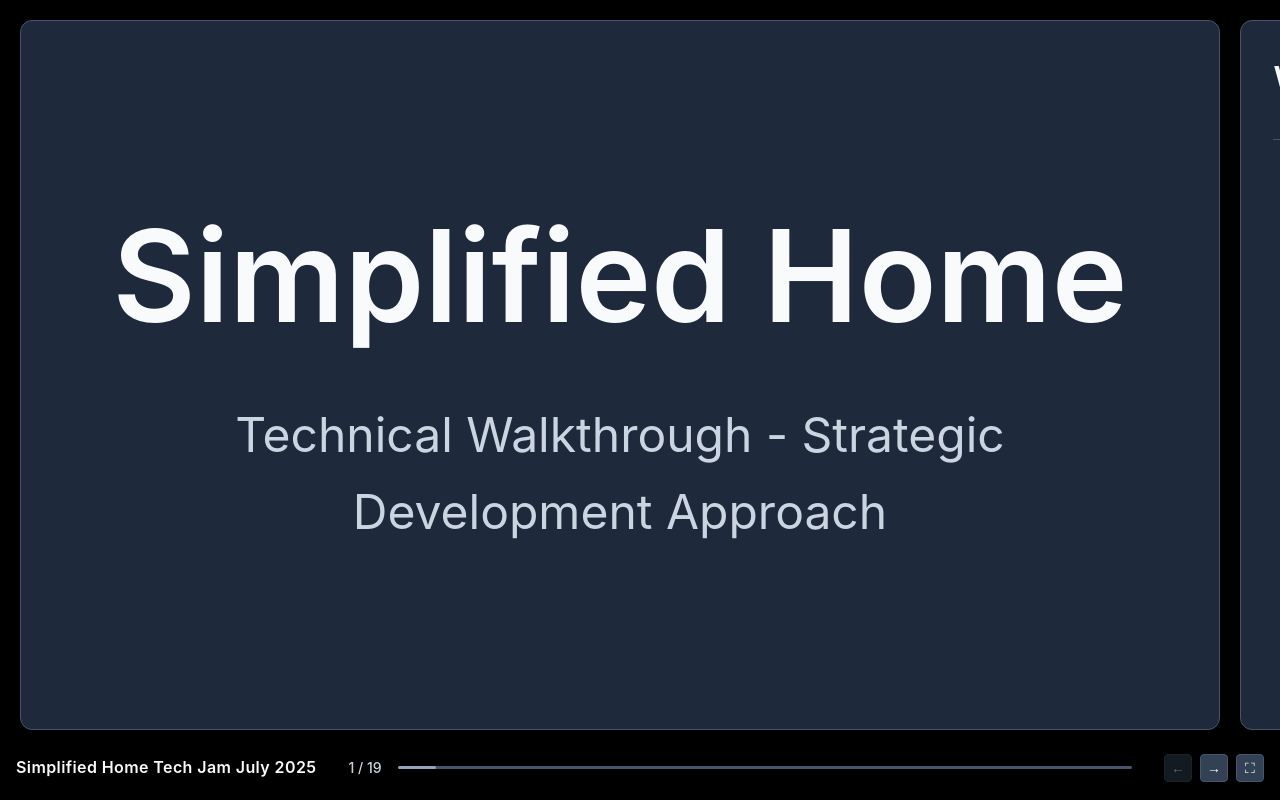
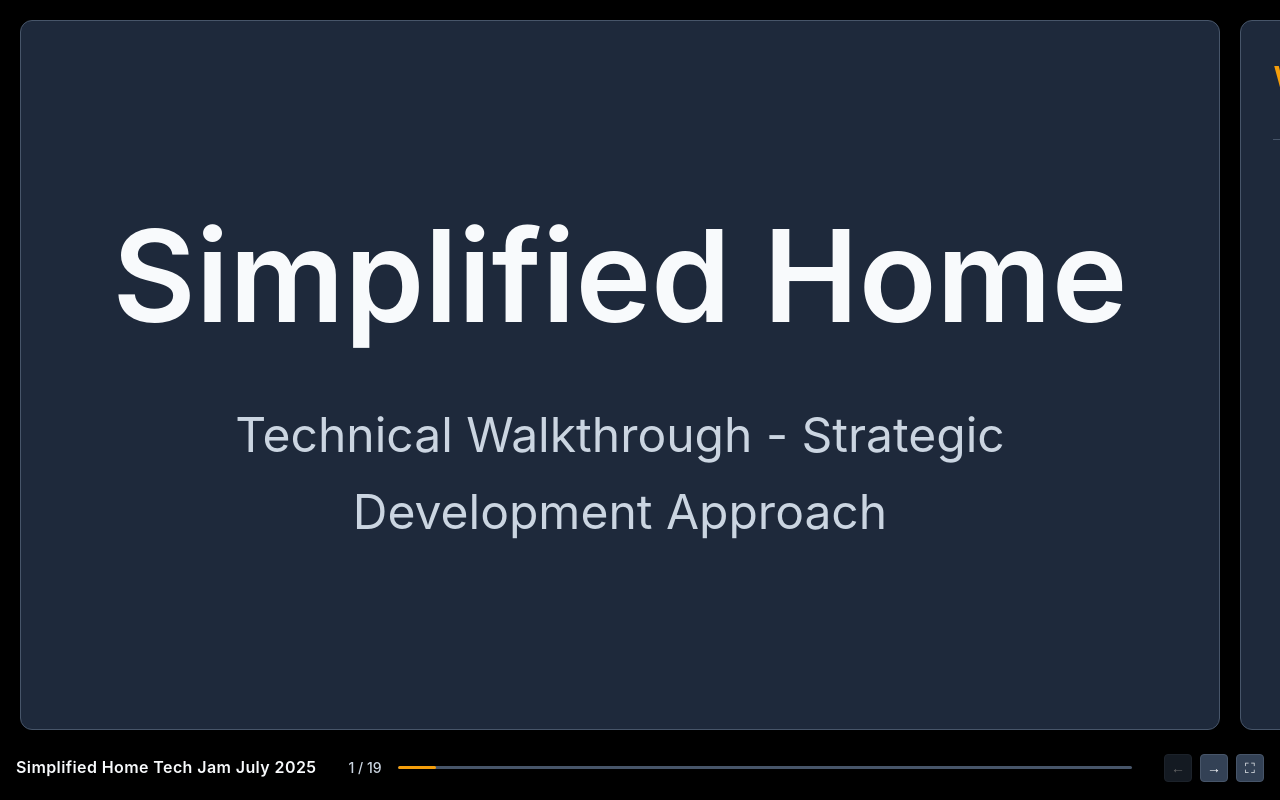
Before and after one commit to rmendiola-hh/tech-jam-presentation, a React (Vite) app: page / in a window 1280 px wide. Built offline with nearby package versions, Linux system fonts and the light colour scheme.

Commit message:
update presentation

```diff
--- a/src/components/Presentation.css
+++ b/src/components/Presentation.css
@@ -84,7 +84,7 @@
 .bullets-slide .slide-title {
   font-size: 1.5em; /* 3rem relative to 2rem base = 1.5em */
   margin-bottom: 1em;
-  color: var(--color-text-primary);
+  color: var(--color-slide-title);
   border-bottom: 1px solid var(--color-border);
   padding-bottom: 0.5em;
   font-weight: 400;
@@ -112,7 +112,7 @@
 
 .slide-bullet::before {
   content: '•';
-  color: var(--color-text-secondary);
+  color: var(--color-bullet-point);
   font-size: 1.2em;
   position: absolute;
   left: 0;
@@ -159,10 +159,11 @@
 }
 
 .code-slide .slide-title {
-  font-size: 1.25em; /* 2.5rem relative to 2rem base = 1.25em */
-  color: var(--color-text-primary);
+  font-size: 1.5em; /* 3rem relative to 2rem base = 1.5em */
+  margin-bottom: 0.5em;
+  color: var(--color-slide-title);
   border-bottom: 1px solid var(--color-border);
-  padding-bottom: 0.375em;
+  padding-bottom: 0.5em;
   flex-shrink: 0;
   font-weight: 400;
 }
@@ -232,7 +233,7 @@
 
 .progress-bar {
   height: 100%;
-  background-color: var(--color-slate-400);
+  background-color: var(--color-progress);
   border-radius: 1.5px;
   transition: width 0.3s ease;
 }
--- a/src/data/slides.ts
+++ b/src/data/slides.ts
@@ -256,11 +256,12 @@ export const createHomeLayout = (
     type: 'bullets',
     title: 'Storybook for Presentational Components',
     bullets: [
-      'Leverage React Native web capabilities for component development',
-      'No need for simulators - see work instantly on web',
-      'PMs and designers can review UI before nightly builds',
-      'Living documentation of available components',
-      'Automatic deployment via GitHub Actions'
+      'Leverage React Native web capabilities - Cross-platform component development',
+      'No need for simulators - See work instantly on web without installation overhead',
+      'PMs and designers can review UI before nightly builds - Faster feedback loop during development',
+      'Living documentation of available components - Non-technical team members can explore components',
+      'Automatic deployment via GitHub Actions - Safe Storybook builds without affecting Phoenix production',
+      'DEMO'
     ]
   },
   {
@@ -281,16 +282,20 @@ export const createHomeLayout = (
     title: 'Home Cards Package Exports',
     language: 'typescript',
     code: `// packages/home-cards/src/index.ts
+export { ActionButton } from "./components/ActionButton";
 export { EtSessionCard } from "./components/EtSessionCard";
-export type { EtSessionCardProps } from "./components/EtSessionCard";
+export { GoalProgressTrackerItem } from "./components/GoalProgressTrackerItem";
+export { GoalStreakCounter } from "./components/GoalStreakCounter";
+export { IncentivesCard } from "./components/IncentivesCard";
+export { MidTermActivityGoalCard } from "./components/MidTermActivityGoalCard";
 export { PlaylistErrorCard } from "./components/PlaylistErrorCard";
-export type { PlaylistErrorCardProps } from "./components/PlaylistErrorCard";
+export { ProgressCircle } from "./components/ProgressCircle";
+export { ProgressTracker } from "./components/ProgressTracker";
+export { ProgressTrackerCard } from "./components/ProgressTrackerCard";
+export { QuickStartMenu } from "./components/QuickStartMenu";
+export { SimpleProgressTrackerItem } from "./components/SimpleProgressTrackerItem";
+export { TodayCard } from "./components/TodayCard";
 export { WeeklyGoalCard } from "./components/WeeklyGoalCard";
-export type { WeeklyGoalCardProps } from "./components/WeeklyGoalCard";
-export { ProgressTracker } from "./components/ProgressTracker";
-export type { ProgressTrackerProps } from "./components/ProgressTracker";
-export { IncentivesCard } from "./components/IncentivesCard";
-export type { IncentivesCardProps } from "./components/IncentivesCard";
 
 // This separation allows the Home Cards package to focus
 // purely on presentation while Phoenix handles all the
--- a/src/index.css
+++ b/src/index.css
@@ -32,8 +32,14 @@
   --color-text-secondary: var(--color-slate-300);
   --color-text-muted: var(--color-slate-400);
 
-  --color-accent: var(--color-blue-500);
-  --color-accent-hover: var(--color-blue-400);
+  --color-accent: var(--color-amber-500);
+  --color-accent-hover: var(--color-amber-400);
+  --color-accent-warm: var(--color-amber-500);
+
+  /* Semantic UI colors */
+  --color-slide-title: var(--color-accent-warm);
+  --color-bullet-point: var(--color-accent-warm);
+  --color-progress: var(--color-accent-warm);
 
   --color-border: var(--color-slate-600);
   --color-border-light: var(--color-slate-500);
```
